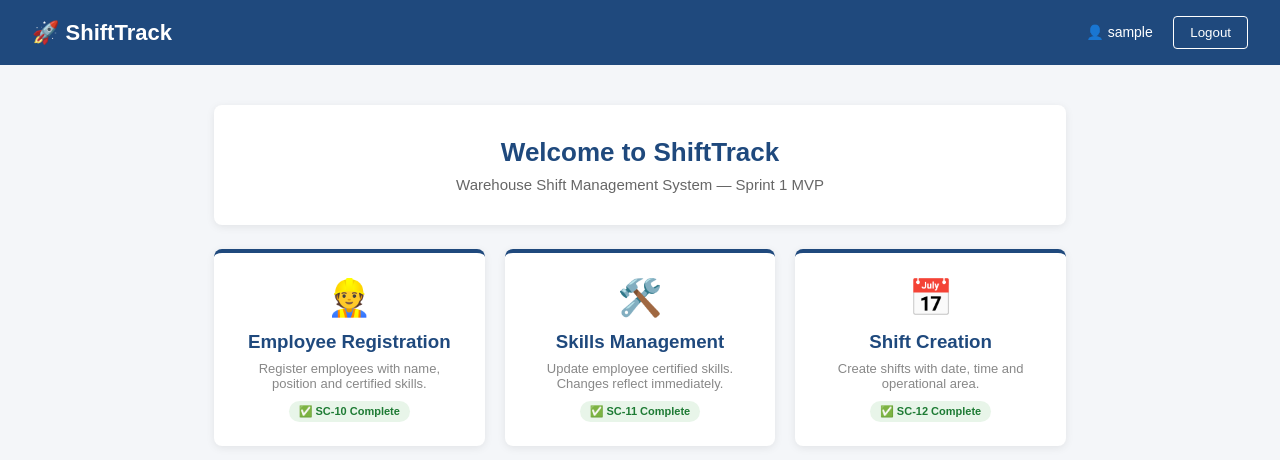
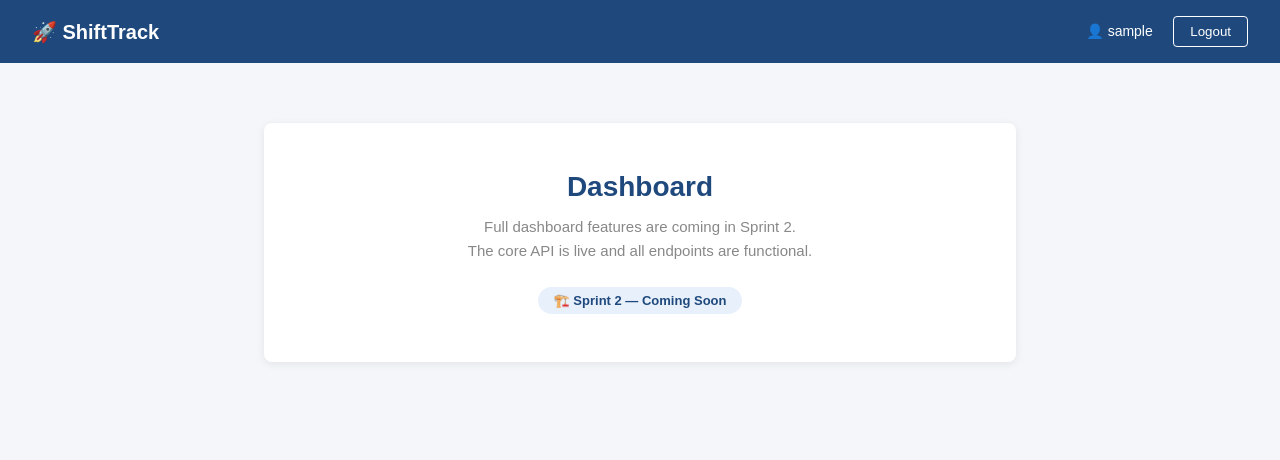
Before and after one commit to velatop/shift-track, a website: page src/views/dashboard.html in a window 1280 px wide. Drawn offline with Linux system fonts and the light colour scheme; sample sign-in values are in the browser's storage.

Commit message:
feat: add dashboard placeholder for Sprint 1 MVP

```diff
--- a/src/views/dashboard.html
+++ b/src/views/dashboard.html
@@ -1,164 +1,67 @@
 <!DOCTYPE html>
 <html lang="en">
-
 <head>
   <meta charset="UTF-8">
-    <meta name="viewport" content="width=device-width, initial-scale=1.0">
   <title>ShiftTrack – Dashboard</title>
   <style>
-        * {
-            margin: 0;
-            padding: 0;
-            box-sizing: border-box;
+    * { margin: 0; padding: 0; box-sizing: border-box; }
+    body { font-family: Arial, sans-serif; background: #f4f6f9; }
+    .navbar {
+      background: #1F497D; color: white;
+      padding: 16px 32px;
+      display: flex; justify-content: space-between; align-items: center;
     }
-
-        body {
-            font-family: Arial, sans-serif;
-            background: #f4f6f9;
+    .navbar h1 { font-size: 20px; }
+    .navbar button {
+      background: transparent; border: 1px solid white;
+      color: white; padding: 7px 16px;
+      border-radius: 4px; cursor: pointer;
     }
-
-        .navbar {
-            background: #1F497D;
-            color: white;
-            padding: 16px 32px;
-            display: flex;
-            justify-content: space-between;
-            align-items: center;
+    .container {
+      max-width: 800px; margin: 60px auto;
+      text-align: center; padding: 0 24px;
     }
-
-        .navbar h1 {
-            font-size: 22px;
+    .card {
+      background: white; border-radius: 8px;
+      padding: 48px 32px;
+      box-shadow: 0 2px 8px rgba(0,0,0,0.08);
     }
-
-        .navbar button {
-            background: transparent;
-            border: 1px solid white;
-            color: white;
-            padding: 8px 16px;
-            border-radius: 4px;
-            cursor: pointer;
-        }
-
-        .navbar button:hover {
-            background: rgba(255, 255, 255, 0.1);
-        }
-
-        .container {
-            max-width: 900px;
-            margin: 40px auto;
-            padding: 0 24px;
-        }
-
-        .welcome {
-            background: white;
-            border-radius: 8px;
-            padding: 32px;
-            margin-bottom: 24px;
-            box-shadow: 0 2px 8px rgba(0, 0, 0, 0.08);
-            text-align: center;
-        }
-
-        .welcome h2 {
-            color: #1F497D;
-            font-size: 26px;
-            margin-bottom: 8px;
-        }
-
-        .welcome p {
-            color: #666;
-            font-size: 15px;
-        }
-
-        .cards {
-            display: grid;
-            grid-template-columns: repeat(3, 1fr);
-            gap: 20px;
-        }
-
-        .card {
-            background: white;
-            border-radius: 8px;
-            padding: 24px;
-            text-align: center;
-            box-shadow: 0 2px 8px rgba(0, 0, 0, 0.08);
-            border-top: 4px solid #1F497D;
-        }
-
-        .card .icon {
-            font-size: 36px;
-            margin-bottom: 12px;
-        }
-
-        .card h3 {
-            color: #1F497D;
-            margin-bottom: 8px;
-        }
-
-        .card p {
-            color: #888;
-            font-size: 13px;
-        }
-
+    .card h2 { color: #1F497D; font-size: 28px; margin-bottom: 12px; }
+    .card p { color: #888; font-size: 15px; line-height: 1.6; }
     .badge {
-            display: inline-block;
-            background: #E8F5E9;
-            color: #1E7B34;
-            font-size: 11px;
-            padding: 4px 10px;
-            border-radius: 12px;
-            margin-top: 10px;
-            font-weight: bold;
+      display: inline-block; background: #E8F0FB;
+      color: #1F497D; padding: 6px 16px;
+      border-radius: 20px; font-size: 13px;
+      margin-top: 24px; font-weight: bold;
     }
   </style>
 </head>
-
 <body>
 
   <nav class="navbar">
     <h1>🚀 ShiftTrack</h1>
     <div>
-            <span id="usernameDisplay" style="margin-right: 16px; font-size: 14px;"></span>
+      <span id="user" style="margin-right:16px; font-size:14px;"></span>
       <button onclick="logout()">Logout</button>
     </div>
   </nav>
 
   <div class="container">
-        <div class="welcome">
-            <h2>Welcome to ShiftTrack</h2>
-            <p>Warehouse Shift Management System — Sprint 1 MVP</p>
-        </div>
-
-        <div class="cards">
     <div class="card">
-                <div class="icon">👷</div>
-                <h3>Employee Registration</h3>
-                <p>Register employees with name, position and certified skills.</p>
-                <span class="badge">✅ SC-10 Complete</span>
-            </div>
-            <div class="card">
-                <div class="icon">🛠️</div>
-                <h3>Skills Management</h3>
-                <p>Update employee certified skills. Changes reflect immediately.</p>
-                <span class="badge">✅ SC-11 Complete</span>
-            </div>
-            <div class="card">
-                <div class="icon">📅</div>
-                <h3>Shift Creation</h3>
-                <p>Create shifts with date, time and operational area.</p>
-                <span class="badge">✅ SC-12 Complete</span>
-            </div>
+      <h2>Dashboard</h2>
+      <p>Full dashboard features are coming in Sprint 2.<br>
+      The core API is live and all endpoints are functional.</p>
+      <div class="badge">🏗️ Sprint 2 — Coming Soon</div>
     </div>
   </div>
 
   <script>
     const token = localStorage.getItem('token');
     if (!token) window.location.href = '/';
-
     try {
       const payload = JSON.parse(atob(token.split('.')[1]));
-            document.getElementById('usernameDisplay').textContent = `👤 ${payload.username}`;
-        } catch (e) { }
-
+      document.getElementById('user').textContent = `👤 ${payload.username}`;
+    } catch(e) {}
     function logout() {
       localStorage.removeItem('token');
       window.location.href = '/';
@@ -166,5 +69,4 @@
   </script>
 
 </body>
-
 </html>
```
Lines whose indentation alone changed are shown as unchanged.
